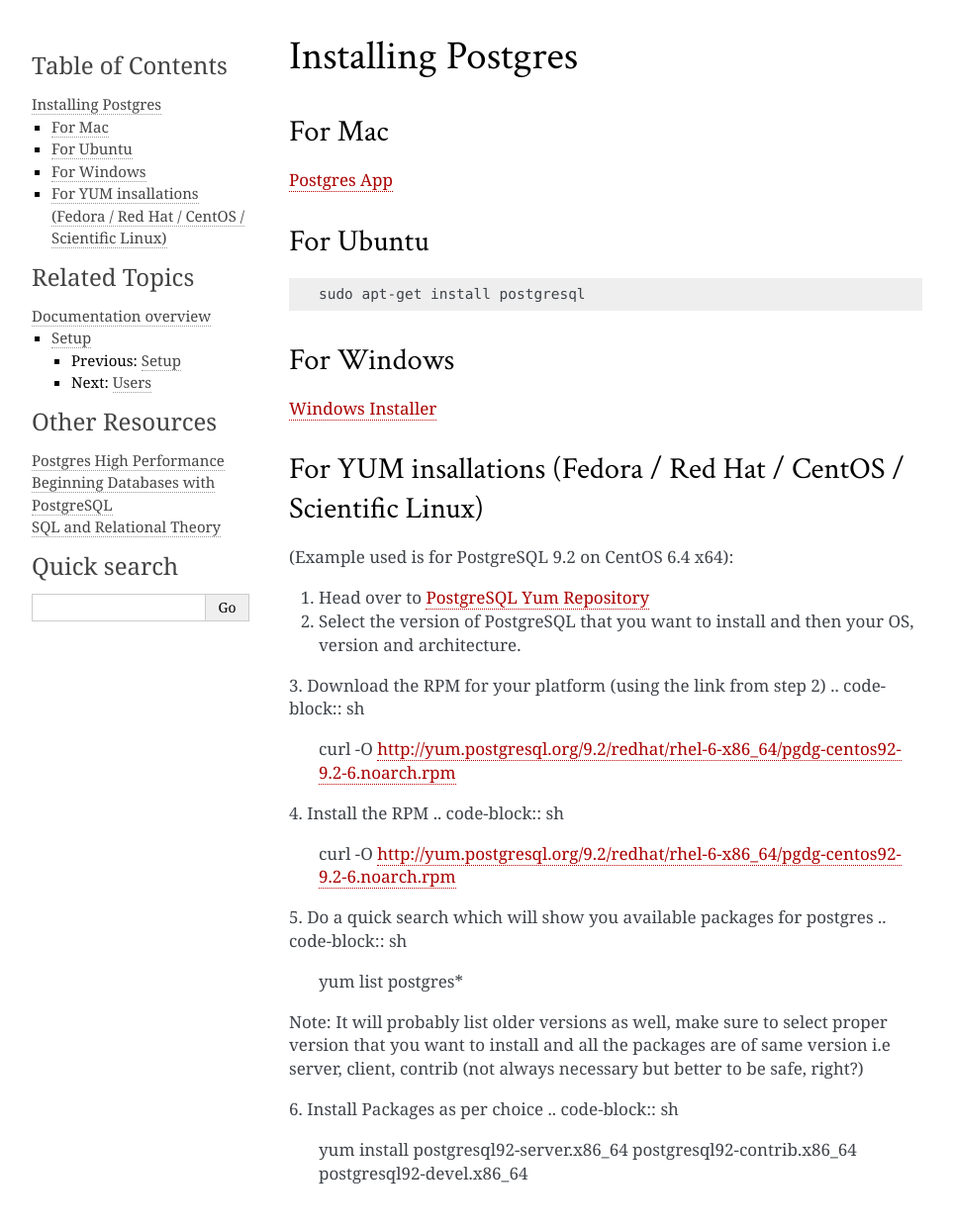
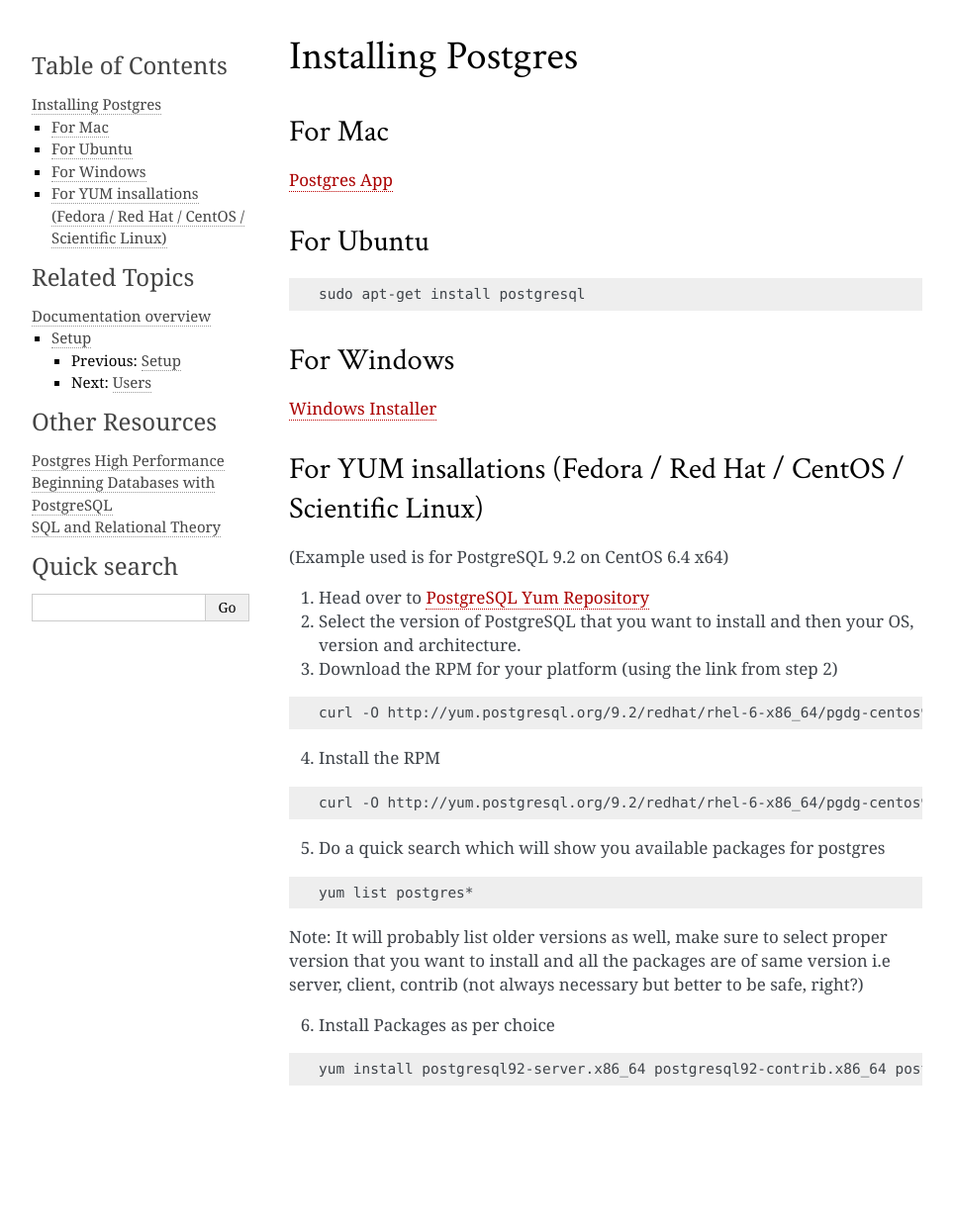
Before and after one commit to craigkerstiens/postgresguide.com, a Sphinx documentation site: the page built from source/setup/install.rst, in a window 1280 px wide. Shown: the whole page at 99% size, without its empty margins (148-1111 px from the left). Built offline with Sphinx 7.4.7, drawn with Linux system fonts in a browser that asks for light colours; after the commit the page ends 1144 px from its top, so only the background shows below that.

Commit message:
Update install.rst

```diff
--- a/source/setup/install.rst
+++ b/source/setup/install.rst
@@ -21,23 +21,27 @@
 
 For YUM insallations (Fedora / Red Hat / CentOS / Scientific Linux)
 ~~~~~~~~~~~
-(Example used is for PostgreSQL 9.2 on CentOS 6.4 x64):
+
+(Example used is for PostgreSQL 9.2 on CentOS 6.4 x64)
 
 1. Head over to `PostgreSQL Yum Repository <http://yum.postgresql.org/>`_
 
 2. Select the version of PostgreSQL that you want to install and then your OS, version and architecture.
 
 3. Download the RPM for your platform (using the link from step 2)
+
 .. code-block:: sh
 
    curl -O http://yum.postgresql.org/9.2/redhat/rhel-6-x86_64/pgdg-centos92-9.2-6.noarch.rpm
 
 4. Install the RPM
+
 .. code-block:: sh
 
    curl -O http://yum.postgresql.org/9.2/redhat/rhel-6-x86_64/pgdg-centos92-9.2-6.noarch.rpm
 
 5. Do a quick search which will show you available packages for postgres
+
 .. code-block:: sh
 
    yum list postgres*
@@ -45,6 +49,7 @@
 Note: It will probably list older versions as well, make sure to select proper version that you want to install and all the packages are of same version i.e server, client, contrib (not always necessary but better to be safe, right?)
 
 6. Install Packages as per choice
+
 .. code-block:: sh
 
    yum install postgresql92-server.x86_64 postgresql92-contrib.x86_64 postgresql92-devel.x86_64
```
